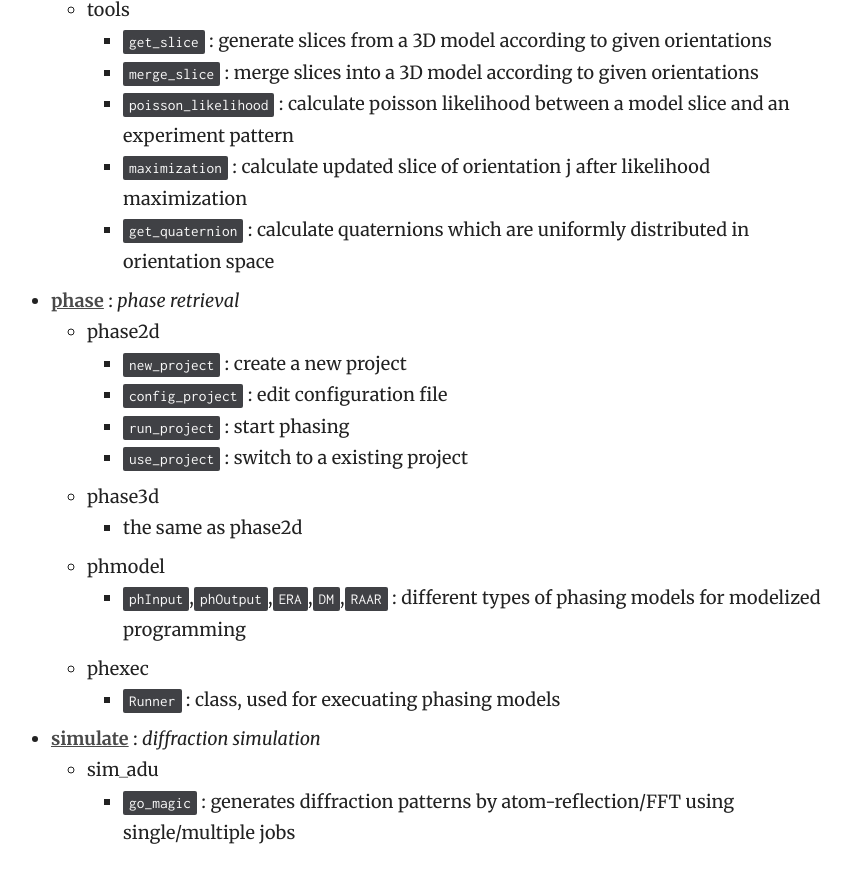
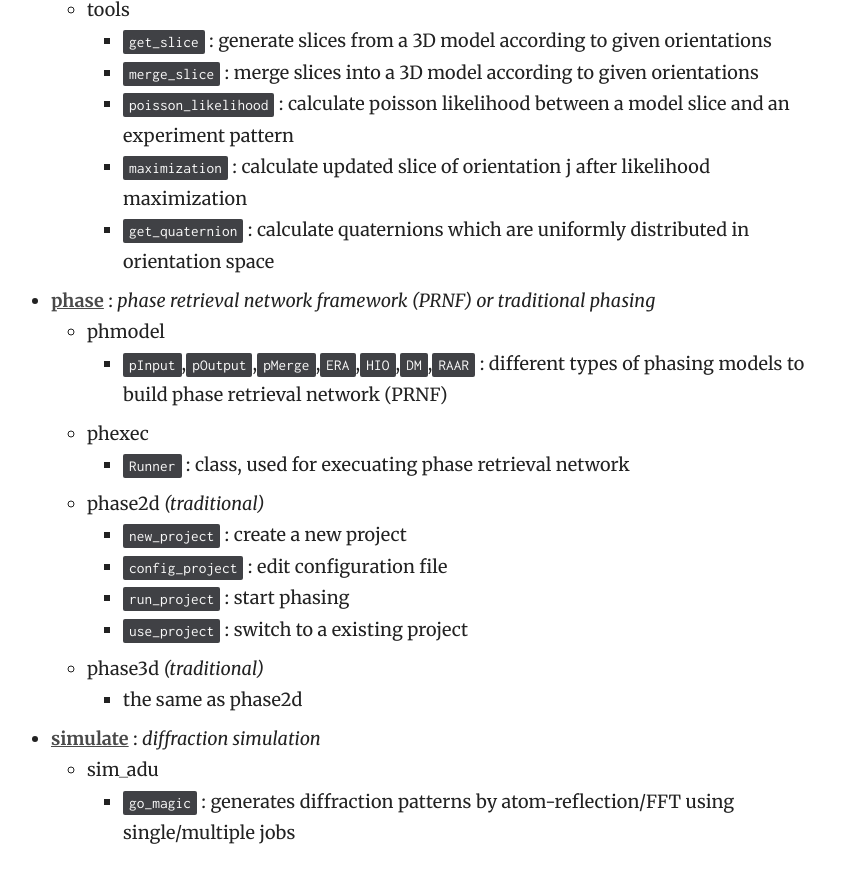
Before and after one commit to estonshi/spipy-wiki, a Jekyll site: the page built from _docs/aGetting-Started/framework.md, in a window 1280 px wide and 900 px high, scrolled down 2930 px. Shown: the top 883 px of the window, without its empty margins (369-1221 px from the left). Built offline with Jekyll 4.4.1, drawn with Linux system fonts in a browser that asks for light colours.

Commit message:
small update

```diff
--- a/_docs/aGetting-Started/framework.md
+++ b/_docs/aGetting-Started/framework.md
@@ -85,18 +85,18 @@ The architecture of spipy package is shown as below:
         * `poisson_likelihood` : calculate poisson likelihood between a model slice and an experiment pattern
         * `maximization` : calculate updated slice of orientation j after likelihood maximization
         * `get_quaternion` : calculate quaternions which are uniformly distributed in orientation space
-* [**phase**]() : *phase retrieval*
-    * phase2d
+* [**phase**]() : *phase retrieval network framework (PRNF) or traditional phasing*
+    * phmodel
+        * `pInput`,`pOutput`,`pMerge`,`ERA`,`HIO`,`DM`,`RAAR` : different types of phasing models to build phase retrieval network (PRNF)
+    * phexec
+        * `Runner` : class, used for execuating phase retrieval network
+    * phase2d *(traditional)*
         * `new_project` : create a new project
         * `config_project` : edit configuration file
         * `run_project` : start phasing
         * `use_project` : switch to a existing project
-    * phase3d
+    * phase3d *(traditional)*
         * the same as phase2d
-    * phmodel
-        * `phInput`,`phOutput`,`ERA`,`DM`,`RAAR` : different types of phasing models for modelized programming
-    * phexec
-        * `Runner` : class, used for execuating phasing models
 * [**simulate**]() : *diffraction simulation*
     * sim_adu
         * `go_magic` : generates diffraction patterns by atom-reflection/FFT using single/multiple jobs
```
Also changed, not shown: _docs/bDocuments/phase.md (+3 -5 lines).
